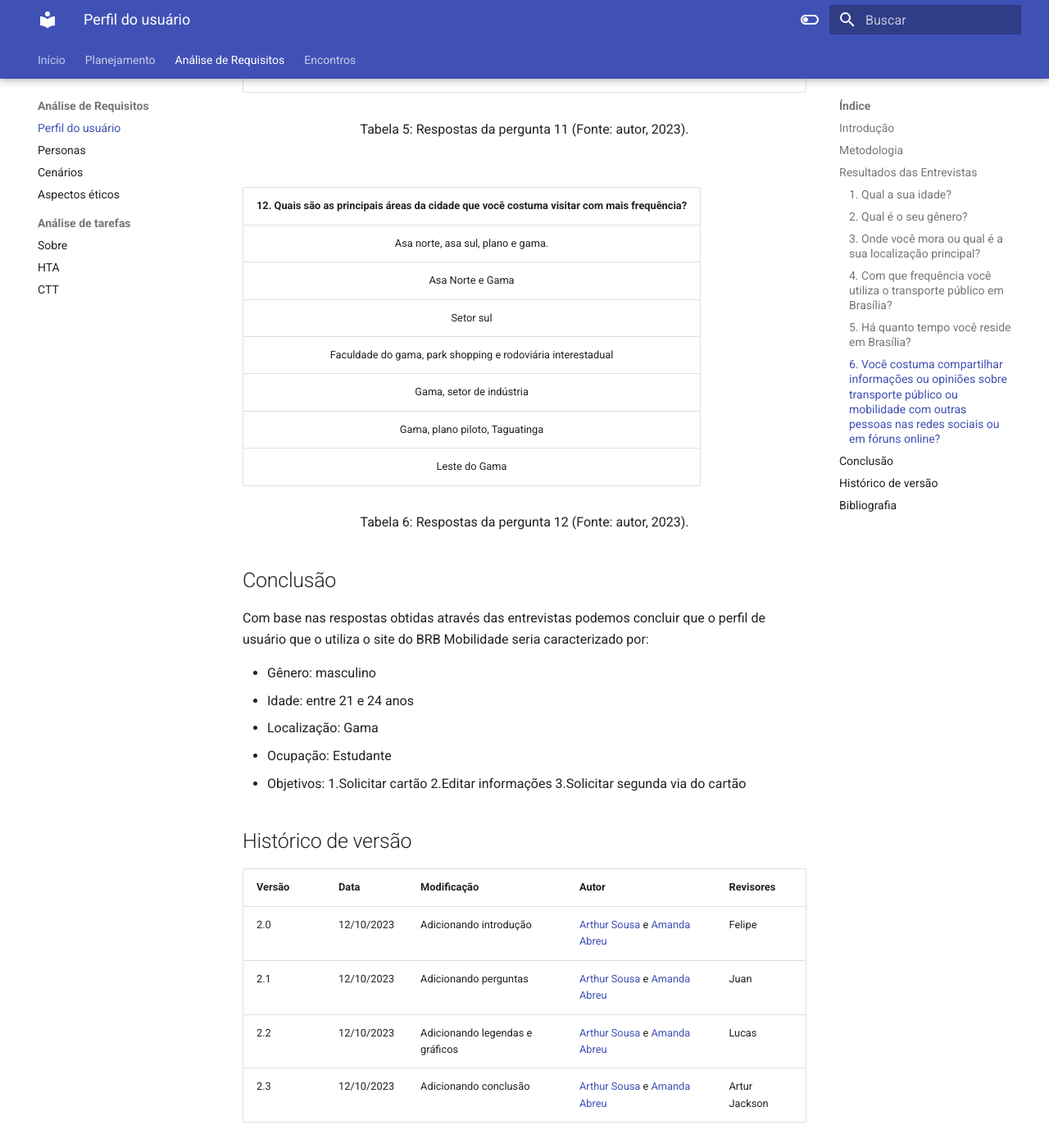
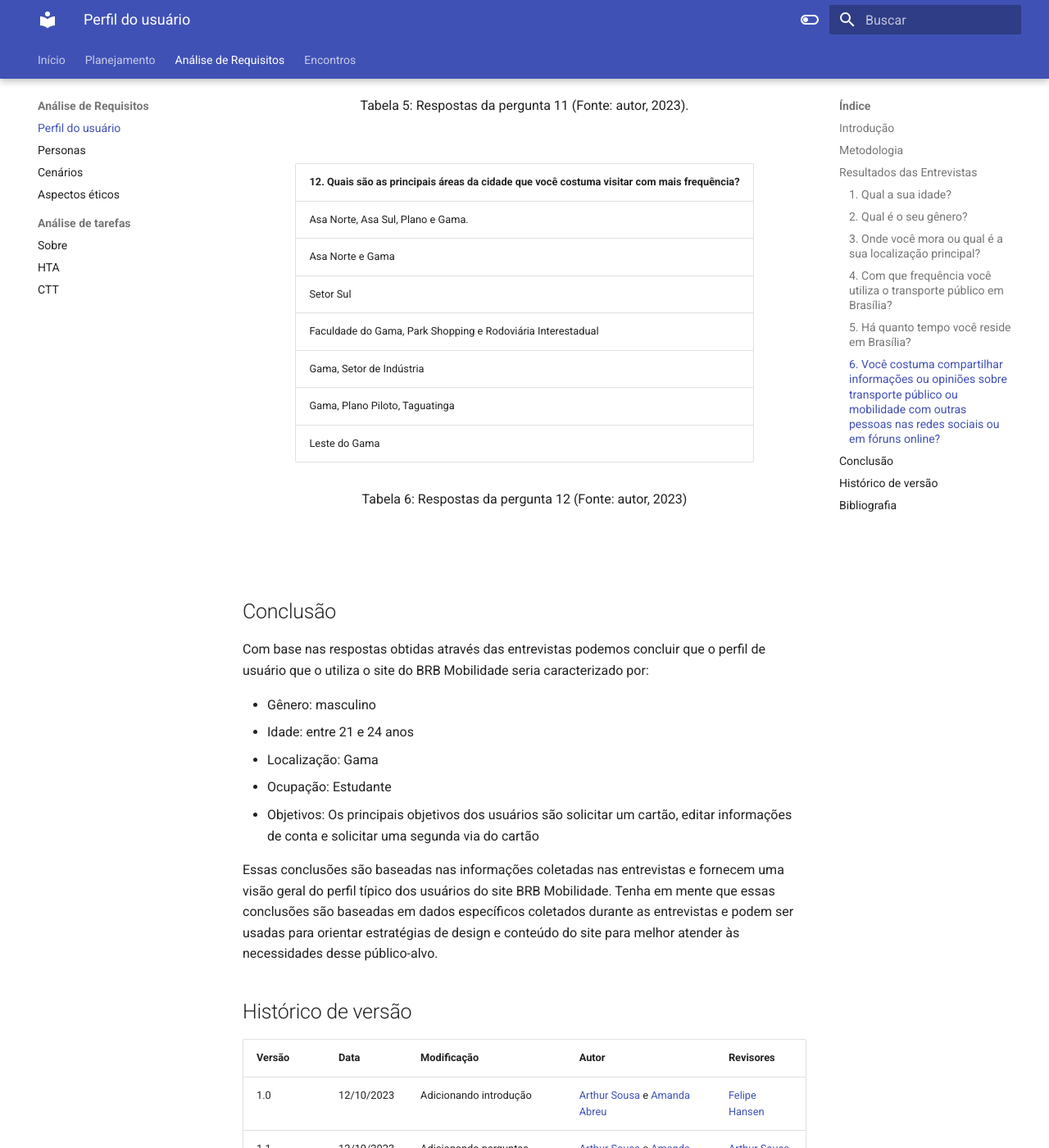
Before and after one commit to Interacao-Humano-Computador/2023.2--BRB-Mobilidade, an MkDocs documentation site: the page built from docs/analiseRequisitos/perfil_do_usuario.md, in a window 1280 px wide and 1400 px high, scrolled down 6653 px. Shown: the whole window at 82% size. Built offline with MkDocs 1.6.1 and Material for MkDocs 9.7.7, drawn with Linux system fonts in a browser that asks for light colours; some of the changed text lies outside the part shown.

Commit message:
correcao perfil do usuário

```diff
--- a/docs/analiseRequisitos/perfil_do_usuario.md
+++ b/docs/analiseRequisitos/perfil_do_usuario.md
@@ -25,7 +25,7 @@
 
 Abaixo estão algumas perguntas que foram feitas durante a entrevista.
 
-### 1. Qual a sua idade?
+#### 1. Qual a sua idade?
 
 ![Image title](../assets/grafico1Idade.png)
 
@@ -35,7 +35,7 @@
 
 <br>
 
-### 2. Qual é o seu gênero?
+#### 2. Qual é o seu gênero?
 
 ![Image title](../assets/grafico7Genero2.png)
 
@@ -45,7 +45,7 @@
 
 <br>
 
-### 3. Onde você mora ou qual é a sua localização principal?
+#### 3. Onde você mora ou qual é a sua localização principal?
 
 ![Image title](../assets/grafico2Modaria.png)
 
@@ -55,7 +55,7 @@
 
 <br>
 
-### 4. Com que frequência você utiliza o transporte público em Brasília?
+#### 4. Com que frequência você utiliza o transporte público em Brasília?
 
 ![Image title](../assets/grafico3FrequenciaUso.png)
 
@@ -65,7 +65,7 @@
 
 <br>
 
-### 5. Há quanto tempo você reside em Brasília?
+#### 5. Há quanto tempo você reside em Brasília?
 
 ![Image title](../assets/grafico5TempoMoradia.png)
 
@@ -75,7 +75,7 @@
 
 <br>
 
-### 6. Você costuma compartilhar informações ou opiniões sobre transporte público ou mobilidade com outras pessoas nas redes sociais ou em fóruns online?
+#### 6. Você costuma compartilhar informações ou opiniões sobre transporte público ou mobilidade com outras pessoas nas redes sociais ou em fóruns online?
 
 ![Image title](../assets/grafico6CompartilhaInfo.png)
 
@@ -83,24 +83,42 @@
     <p>Figura 6: Gráfico de respostas da pergunta 6 (Fonte: autor, 2023)</p>
 </div>
 
+
+<br>
 <br>
 
-| 7. Com que frequência você utiliza o transporte público em Brasília?|
-|:---------------------------------------------------------------:|
-| Todos os dias |
-| Diariamente |
-| Todos os dias |
-| Todos os dias |
-| Diariamente |
-| Todos os dias    |
-| Todos os dias    |
-
-<div style="text-align: center">
-    <p>
-        Tabela 1: Respostas da pergunta 7 (Fonte: autor, 2023).
-    </p>
+<div style="text-align: center; margin: 0 auto;">
+    <table>
+        <tr>
+            <th>7. Com que frequência você utiliza o transporte público em Brasília?</th>
+        </tr>
+        <tr>
+            <td>Todos os dias</td>
+        </tr>
+        <tr>
+            <td>Diariamente</td>
+        </tr>
+        <tr>
+            <td>Todos os dias</td>
+        </tr>
+        <tr>
+            <td>Todos os dias</td>
+        </tr>
+        <tr>
+            <td>Diariamente</td>
+        </tr>
+        <tr>
+            <td>Todos os dias</td>
+        </tr>
+        <tr>
+            <td>Todos os dias</td>
+        </tr>
+    </table>
+    <caption style="caption-side: bottom;"> Tabela 1: Respostas da pergunta 7 (Fonte: autor, 2023)</caption>
 </div>
 
+
+<br>
 <br>
 
 | 8. Você já utilizou o site do BRB Mobilidade? Se sim, com que finalidade?|
@@ -120,6 +138,7 @@
 </div>
 
 <br>
+<br>
 
 | 9. Você utiliza algum tipo de benefício tarifário, como descontos para estudantes ou passes mensais, ao utilizar o transporte público?|
 |:---------------------------------------------------------------:|
@@ -137,6 +156,7 @@
     </p>
 </div>
 
+<br>
 <br>
 
 | 10. Como você avalia a aparência visual e a abordagem minimalista do design do BRB Mobilidade em termos de usabilidade e apelo estético?|
@@ -156,6 +176,7 @@
 </div>
 
 <br>
+<br>
 
 | 11. Em relação à sua experiência como usuário do site do BRB, como você percebe a autonomia e liberdade para realizar suas transações e acessar informações? Quais aspectos específicos você considera cruciais para melhorar a sua liberdade e autonomia nesse ambiente virtual?|
 |:---------------------------------------------------------------:|
@@ -173,23 +194,41 @@
     </p>
 </div>
 
+
 <br>
 
-| 12. Quais são as principais áreas da cidade que você costuma visitar com mais frequência?|
-|:---------------------------------------------------------------:|
-| Asa norte, asa sul, plano e gama. |
-|Asa Norte e Gama |
-|  Setor sul|
-| Faculdade do gama, park shopping e rodoviária interestadual  |
-| Gama, setor de indústria |
-| Gama, plano piloto, Taguatinga |
-| Leste do Gama |
 
-<div style="text-align: center">
-    <p>
-        Tabela 6: Respostas da pergunta 12 (Fonte: autor, 2023).
-    </p>
+<div style="text-align: center; margin: 0 auto;">
+    <table>
+        <tr>
+            <th>12. Quais são as principais áreas da cidade que você costuma visitar com mais frequência?</th>
+        </tr>
+        <tr>
+            <td>Asa Norte, Asa Sul, Plano e Gama.</td>
+        </tr>
+        <tr>
+            <td>Asa Norte e Gama</td>
+        </tr>
+        <tr>
+            <td>Setor Sul</td>
+        </tr>
+        <tr>
+            <td>Faculdade do Gama, Park Shopping e Rodoviária Interestadual</td>
+        </tr>
+        <tr>
+            <td>Gama, Setor de Indústria</td>
+        </tr>
+        <tr>
+            <td>Gama, Plano Piloto, Taguatinga</td>
+        </tr>
+        <tr>
+            <td>Leste do Gama</td>
+        </tr>
+    </table>
+    <caption>Tabela 6: Respostas da pergunta 12 (Fonte: autor, 2023)</caption>
 </div>
+<br>
+<br>
 
 ## Conclusão
 
@@ -199,18 +238,19 @@
 - Idade: entre 21 e 24 anos
 - Localização: Gama
 - Ocupação: Estudante
-- Objetivos: 1.Solicitar cartão  2.Editar informações 3.Solicitar segunda via do cartão
+- Objetivos: Os principais objetivos dos usuários são solicitar um cartão, editar informações de conta e solicitar uma segunda via do cartão
 
+  Essas conclusões são baseadas nas informações coletadas nas entrevistas e fornecem uma visão geral do perfil típico dos usuários do site BRB Mobilidade. Tenha em mente que essas conclusões são baseadas em dados específicos coletados durante as entrevistas e podem ser usadas para orientar estratégias de design e conteúdo do site para melhor atender às necessidades desse público-alvo.
 
 
 ## Histórico de versão
 
 | Versão | Data       |Modificação                             |Autor                         |Revisores                         |
 | ------ | ---------- |--------------------------------------- |----------------------------- |-----------------------------------|
-|  2.0   | 12/10/2023   | Adicionando introdução | [Arthur Sousa](https://github.com/arthurrsousa) e [Amanda Abreu](https://github.com/Amandaaaaabreu) | Felipe |
-|  2.1   | 12/10/2023   | Adicionando perguntas | [Arthur Sousa](https://github.com/arthurrsousa) e [Amanda Abreu](https://github.com/Amandaaaaabreu) | Juan|
-|  2.2   | 12/10/2023   | Adicionando legendas e gráficos | [Arthur Sousa](https://github.com/arthurrsousa) e [Amanda Abreu](https://github.com/Amandaaaaabreu) | Lucas |
-|  2.3   | 12/10/2023   | Adicionando conclusão | [Arthur Sousa](https://github.com/arthurrsousa) e [Amanda Abreu](https://github.com/Amandaaaaabreu) | Artur Jackson |
+|  1.0   | 12/10/2023   | Adicionando introdução | [Arthur Sousa](https://github.com/arthurrsousa) e [Amanda Abreu](https://github.com/Amandaaaaabreu) | [Felipe Hansen](https://github.com/FHansen98) |
+|  1.1   | 12/10/2023   | Adicionando perguntas | [Arthur Sousa](https://github.com/arthurrsousa) e [Amanda Abreu](https://github.com/Amandaaaaabreu) | [Arthur Sousa](https://github.com/arthurrsousa)|
+|  1.2   | 12/10/2023   | Adicionando legendas e gráficos | [Arthur Sousa](https://github.com/arthurrsousa) e [Amanda Abreu](https://github.com/Amandaaaaabreu) | [Artur Jackson](https://github.com/artur-jack) |
+|  1.3   | 12/10/2023   | Adicionando conclusão | [Arthur Sousa](https://github.com/arthurrsousa) e [Amanda Abreu](https://github.com/Amandaaaaabreu) | [Felipe Hansen](https://github.com/FHansen98) |
 
 ## Bibliografia
 
```
